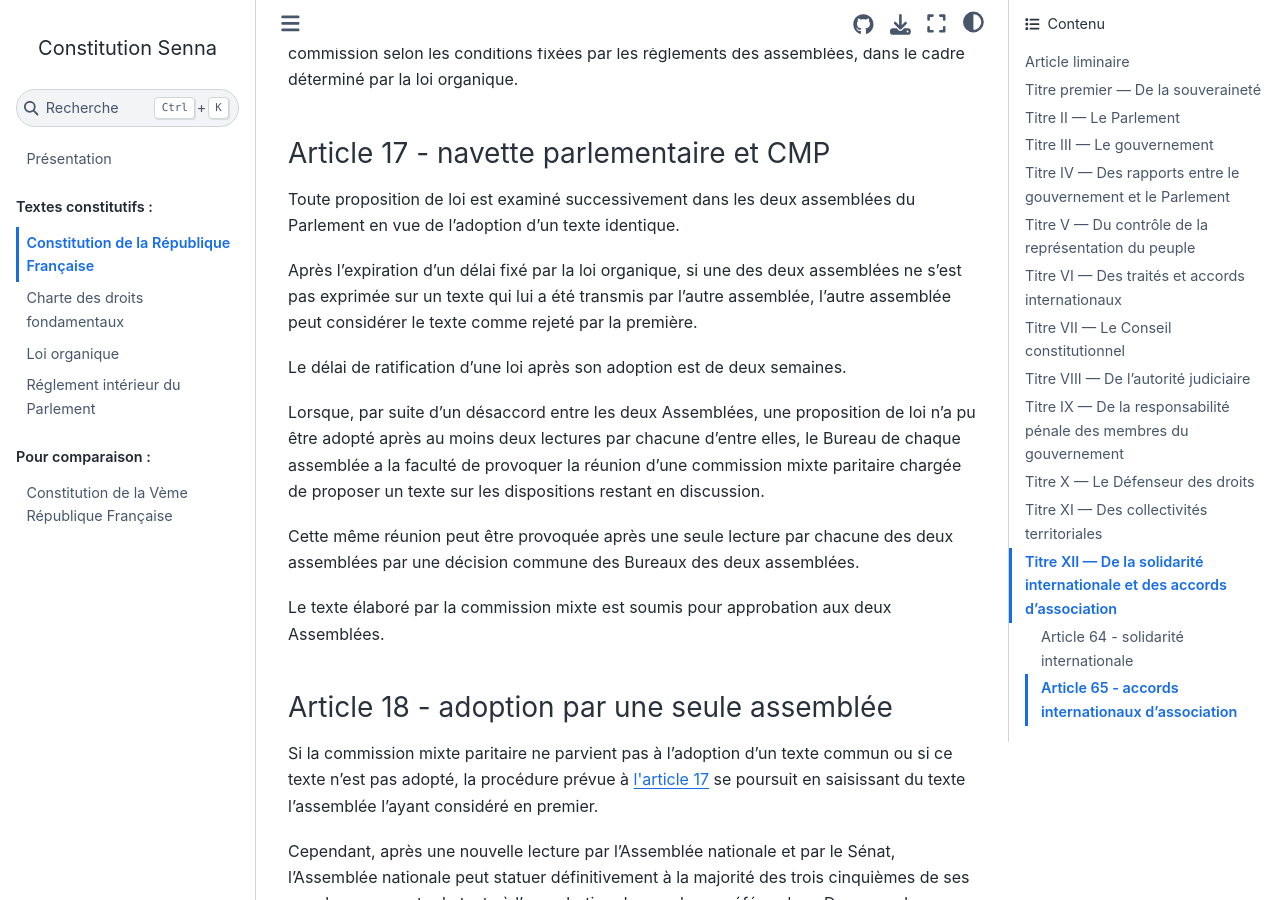
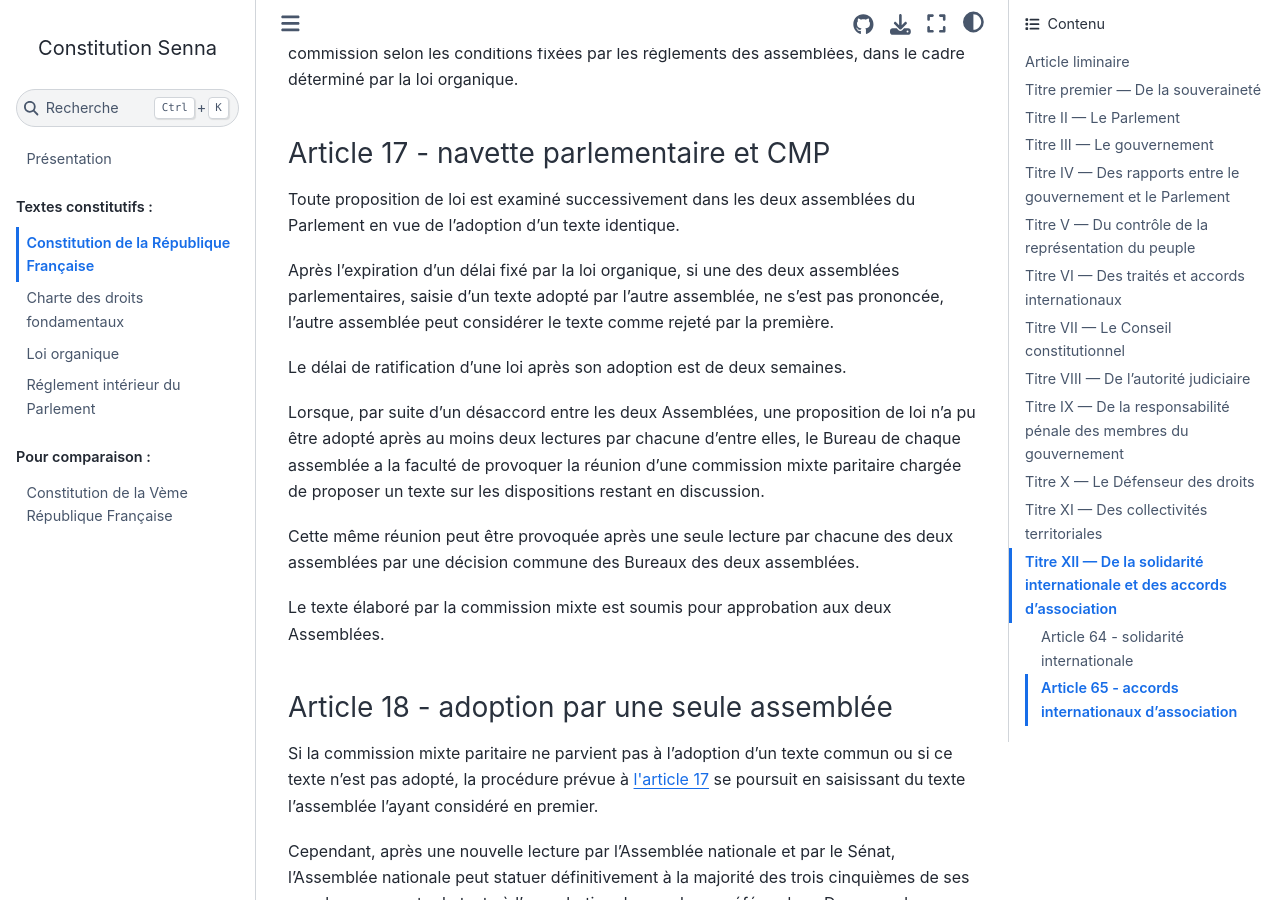
Before and after one commit to Gouvernathor/senna, a Sphinx documentation site: the page built from source/constitution.rst, in a window 1280 px wide and 900 px high, scrolled down 5447 px. Built offline with Sphinx 7.4.7 and the Sphinx Book theme 1.1.4, drawn with Linux system fonts in a browser that asks for light colours.

```diff
--- a/source/constitution.rst
+++ b/source/constitution.rst
@@ -152,7 +152,7 @@
 
 Toute proposition de loi est examiné successivement dans les deux assemblées du Parlement en vue de l'adoption d'un texte identique.
 
-Après l'expiration d'un délai fixé par la loi organique, si une des deux assemblées ne s'est pas exprimée sur un texte qui lui a été transmis par l'autre assemblée, l'autre assemblée peut considérer le texte comme rejeté par la première.
+Après l'expiration d'un délai fixé par la loi organique, si une des deux assemblées parlementaires, saisie d'un texte adopté par l'autre assemblée, ne s'est pas prononcée, l'autre assemblée peut considérer le texte comme rejeté par la première.
 
 Le délai de ratification d'une loi après son adoption est de deux semaines.
 
```
